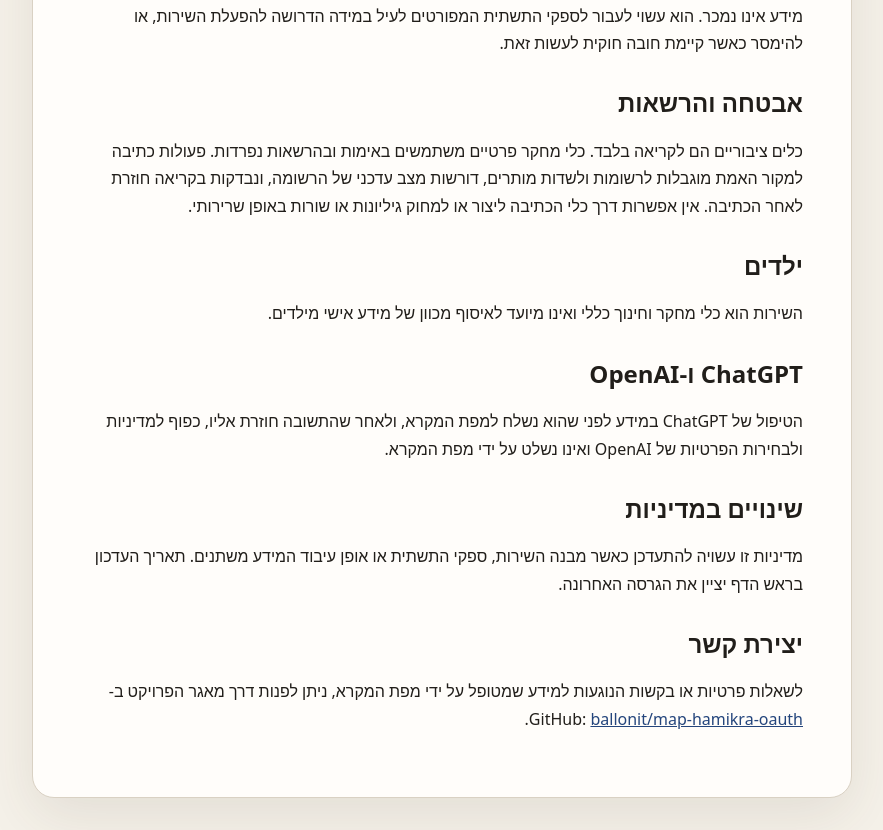
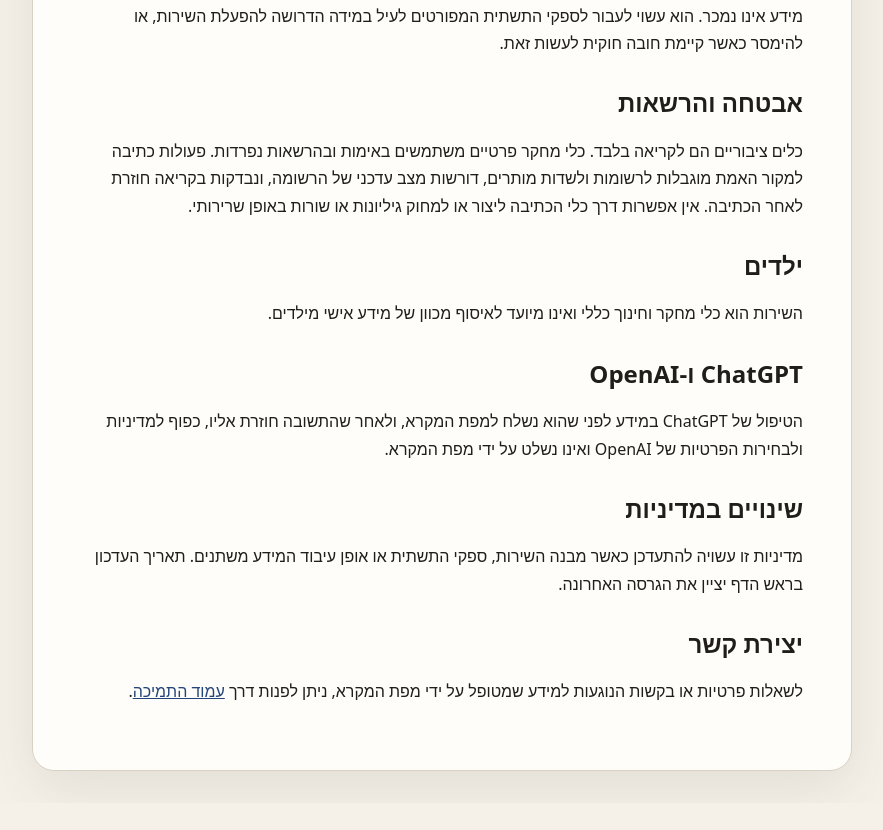
Before and after one commit to ballonit/map-hamikra-oauth, a plain HTML site: page privacy.html in a window 1280 px wide. Shown: the part 1117-1947 px from the top of the page, without its empty margins (198-1081 px from the left). After the commit the page ends 1920 px from the top, so only its background shows below. Drawn offline with Linux system fonts and the light colour scheme.

Commit message:
Link privacy policy to support page

```diff
--- a/privacy.html
+++ b/privacy.html
@@ -51,7 +51,7 @@
   <p>מדיניות זו עשויה להתעדכן כאשר מבנה השירות, ספקי התשתית או אופן עיבוד המידע משתנים. תאריך העדכון בראש הדף יציין את הגרסה האחרונה.</p>
 
   <h2>יצירת קשר</h2>
-  <p>לשאלות פרטיות או בקשות הנוגעות למידע שמטופל על ידי מפת המקרא, ניתן לפנות דרך מאגר הפרויקט ב-GitHub: <a href="https://github.com/ballonit/map-hamikra-oauth">ballonit/map-hamikra-oauth</a>.</p>
+  <p>לשאלות פרטיות או בקשות הנוגעות למידע שמטופל על ידי מפת המקרא, ניתן לפנות דרך <a href="support.html">עמוד התמיכה</a>.</p>
 </main>
 </body>
 </html>
```
